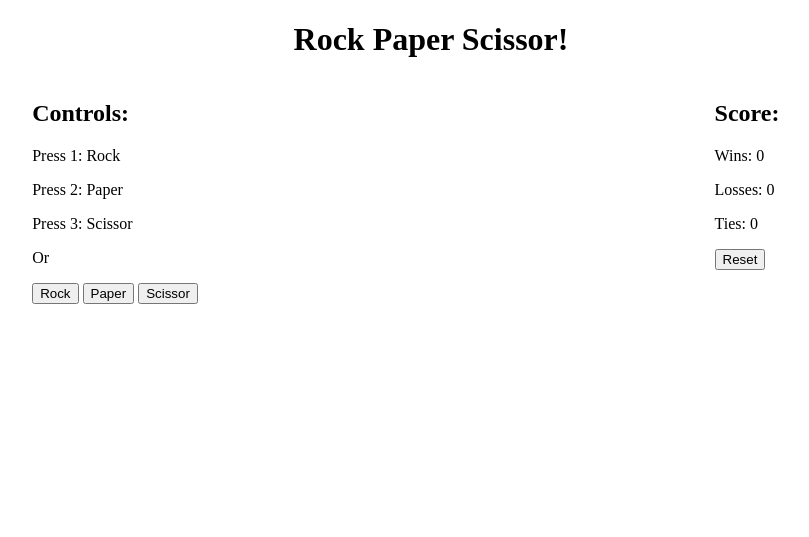
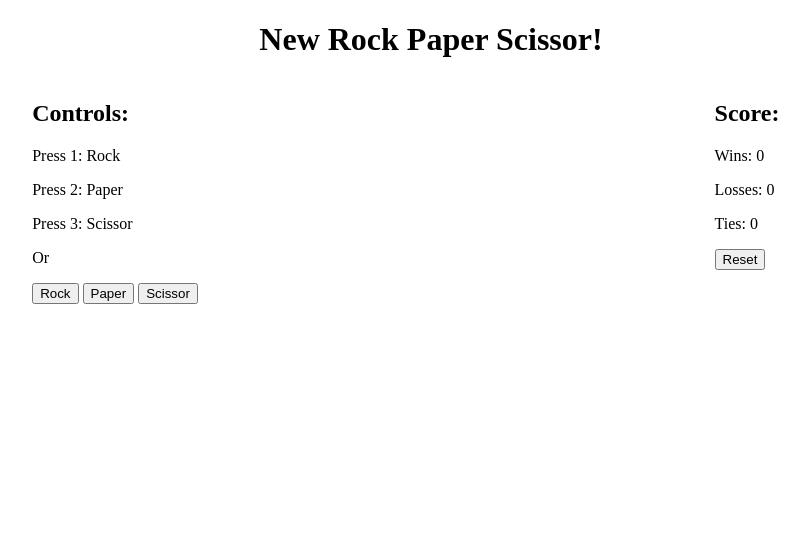
Before and after one commit to Shaam-K/handson-rps, a plain HTML site: page index.html in a window 1280 px wide. Shown: the whole page, without its empty margins (209-1018 px from the left). Drawn offline with Linux system fonts and the light colour scheme.

Commit message:
Update index.html

```diff
--- a/index.html
+++ b/index.html
@@ -9,7 +9,7 @@
 </head>
 
 <body>
-    <h1 class="title">Rock Paper Scissor!</h1>
+    <h1 class="title">New Rock Paper Scissor!</h1>
 
     <div class="layout">
 
```
